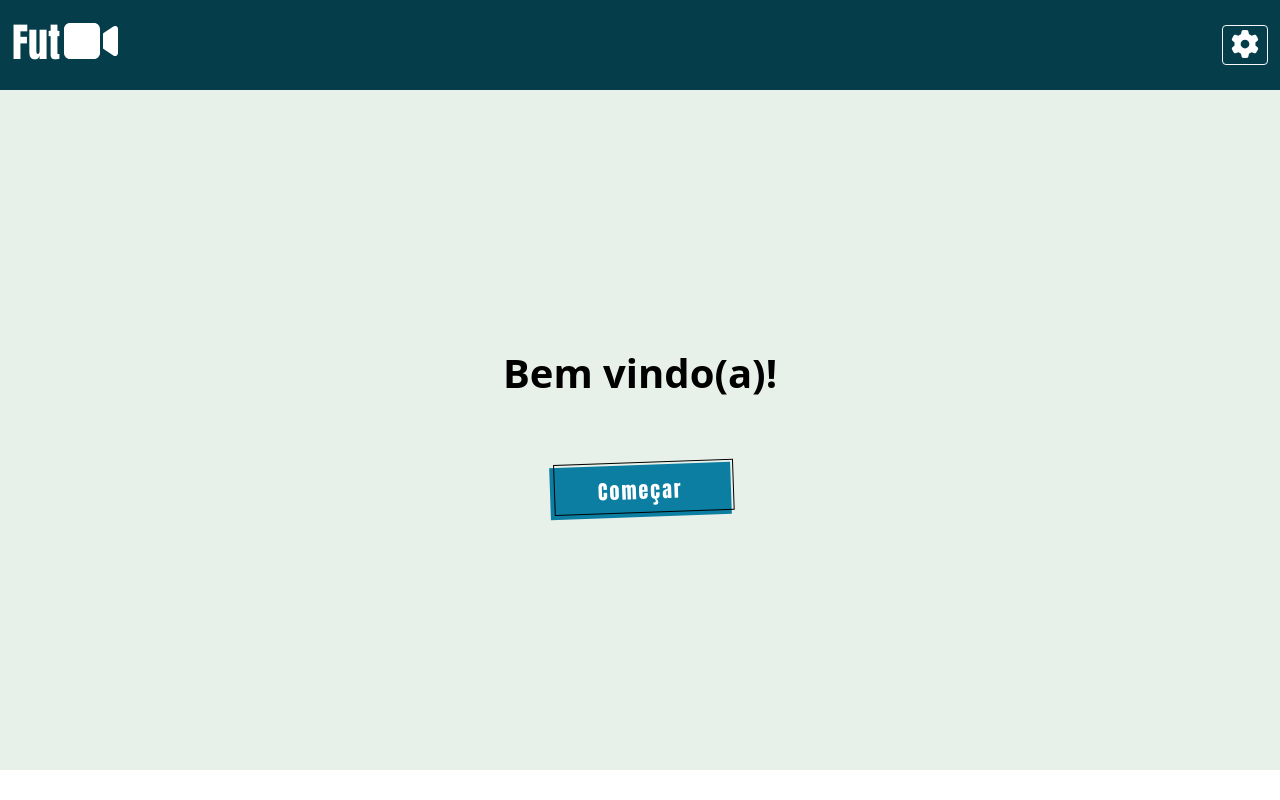
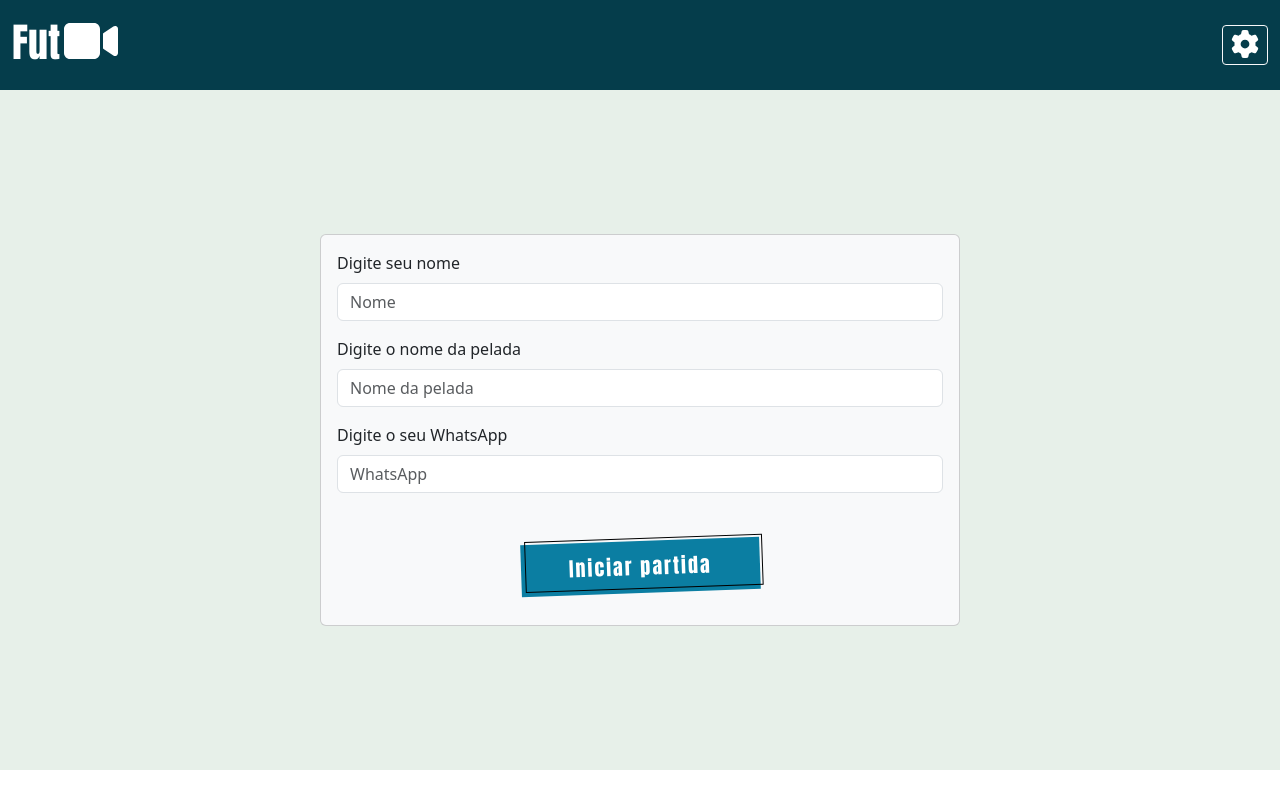
Before and after one commit to guihh98/futcam-front, a React (Create React App) app: page / in a window 1280 px wide. Built offline with nearby package versions, Linux system fonts and the light colour scheme.

Commit message:
feat: create start form

```diff
--- a/src/index.tsx
+++ b/src/index.tsx
@@ -6,6 +6,7 @@ import 'bootstrap/dist/css/bootstrap.min.css';
 import {Header} from "./domain/header";
 import {Home} from "./main/home";
 import {Container} from "./styles";
+import {StartForm} from "./main/startForm";
 
 const root = ReactDOM.createRoot(
   document.getElementById('root') as HTMLElement
@@ -14,7 +15,7 @@ root.render(
   <React.StrictMode>
     <Header />
       <Container>
-        <Home />
+        <StartForm />
       </Container>
   </React.StrictMode>
 );
--- /dev/null
+++ b/src/main/startForm/index.tsx
@@ -0,0 +1,41 @@
+import React from 'react'
+import {Card, Form} from "react-bootstrap";
+import {FormWrapper} from "./styles";
+import {ButtonStyled} from "../../components/buttonStyled";
+
+export interface StartFormProps {
+
+}
+
+export const StartForm = (): JSX.Element => {
+  return (
+      <FormWrapper>
+          <Card
+              bg='light'
+              className='w-50'
+          >
+              <Card.Body>
+                  <Form>
+                      <Form.Group className='mb-3' controlId='formBasicEmail'>
+                          <Form.Label>Digite seu nome</Form.Label>
+                          <Form.Control type='text' placeholder='Nome' />
+                      </Form.Group>
+                      <Form.Group className='mb-3' controlId='formBasicEmail'>
+                          <Form.Label>Digite o nome da pelada</Form.Label>
+                          <Form.Control type='text' placeholder='Nome da pelada' />
+                      </Form.Group>
+                      <Form.Group className='mb-3' controlId='formBasicEmail'>
+                          <Form.Label>Digite o seu WhatsApp</Form.Label>
+                          <Form.Control type='tel' placeholder='WhatsApp' />
+                      </Form.Group>
+                      <div className='w-100 d-flex justify-content-center align-items-center mt-5 mb-3 '>
+                          <ButtonStyled
+                              content='Iniciar partida'
+                          />
+                      </div>
+                  </Form>
+              </Card.Body>
+          </Card>
+      </FormWrapper>
+  )
+}
--- /dev/null
+++ b/src/main/startForm/styles.ts
@@ -0,0 +1,9 @@
+import styled from "styled-components";
+
+export const FormWrapper = styled.div`
+  width: 100%;
+  height: 100%;
+  display: flex;
+  justify-content: center;
+  align-items: center;
+`
```
